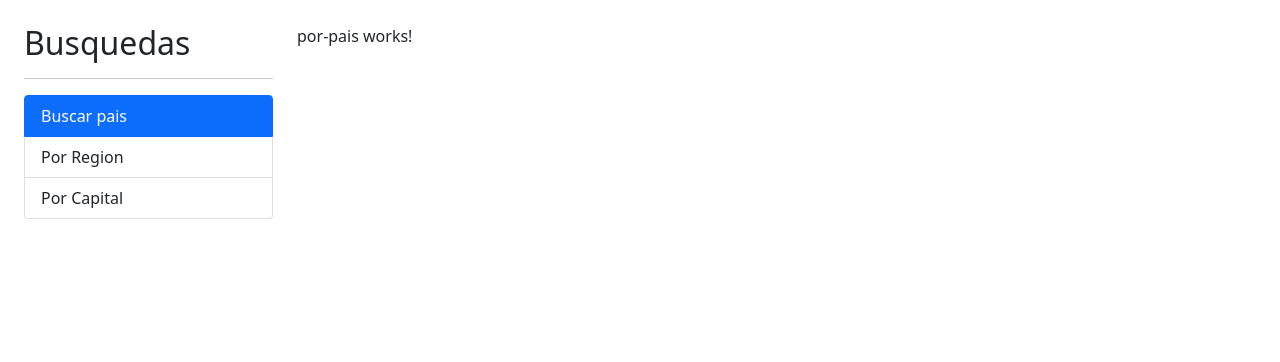
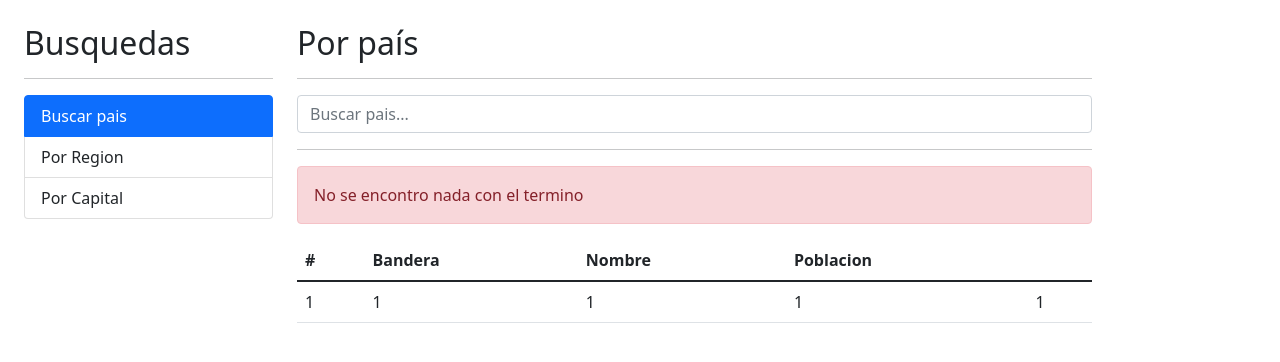
Before and after one commit to honor29m/Curso_Angular, an Angular app in the folder 03-paisesApp/: page / in a window 1280 px wide. Shown: the top 362 px of the page. Built offline with nearby package versions, Linux system fonts and the light colour scheme.

Commit message:
Componentes por pais

```diff
--- a/03-paisesApp/src/app/pais/pages/por-pais/por-pais.component.html
+++ b/03-paisesApp/src/app/pais/pages/por-pais/por-pais.component.html
@@ -1 +1,41 @@
-<p>por-pais works!</p>
+<h2>Por país</h2>
+<hr>
+
+<div class="row">
+    <div class="col">
+        <form (ngSubmit)="buscar()" autocomplete="off">
+            <input type="text" name="termino" class="form-control" placeholder="Buscar pais..." [(ngModel)]='termino'>
+        </form>
+    </div>
+</div>
+
+<hr>
+
+<div class="alert alert-danger">
+    No se encontro nada con el termino
+</div>
+
+<div class="row">
+    <div class="col">
+        <table class="table table-hover">
+            <thead>
+                <tr>
+                    <th> # </th>
+                    <th> Bandera </th>
+                    <th> Nombre </th>
+                    <th> Poblacion </th>
+                    <th></th>
+                </tr>
+            </thead>
+            <tbody>
+                <tr>
+                    <td>1</td>
+                    <td>1</td>
+                    <td>1</td>
+                    <td>1</td>
+                    <td>1</td>
+                </tr>
+            </tbody>
+        </table>
+    </div>
+</div>
--- a/03-paisesApp/src/app/pais/pages/por-pais/por-pais.component.ts
+++ b/03-paisesApp/src/app/pais/pages/por-pais/por-pais.component.ts
@@ -8,9 +8,15 @@
 })
 export class PorPaisComponent implements OnInit {
 
+  termino: string = '';
+
   constructor() { }
 
   ngOnInit(): void {
   }
 
+  buscar() {
+    console.log(this.termino);
+  }
+
 }
--- a/03-paisesApp/src/app/pais/pais.module.ts
+++ b/03-paisesApp/src/app/pais/pais.module.ts
@@ -1,9 +1,12 @@
 import { NgModule } from '@angular/core';
 import { CommonModule } from '@angular/common';
+import { FormsModule } from '@angular/forms';
+
 import { PorCapitalComponent } from './pages/por-capital/por-capital.component';
 import { PorPaisComponent } from './pages/por-pais/por-pais.component';
 import { PorRegionComponent } from './pages/por-region/por-region.component';
 import { VerPaisComponent } from './pages/ver-pais/ver-pais.component';
+
 
 
 
@@ -21,7 +24,8 @@
     VerPaisComponent
   ],
   imports: [
-    CommonModule
+    CommonModule,
+    FormsModule
   ]
 })
 export class PaisModule { }
```
